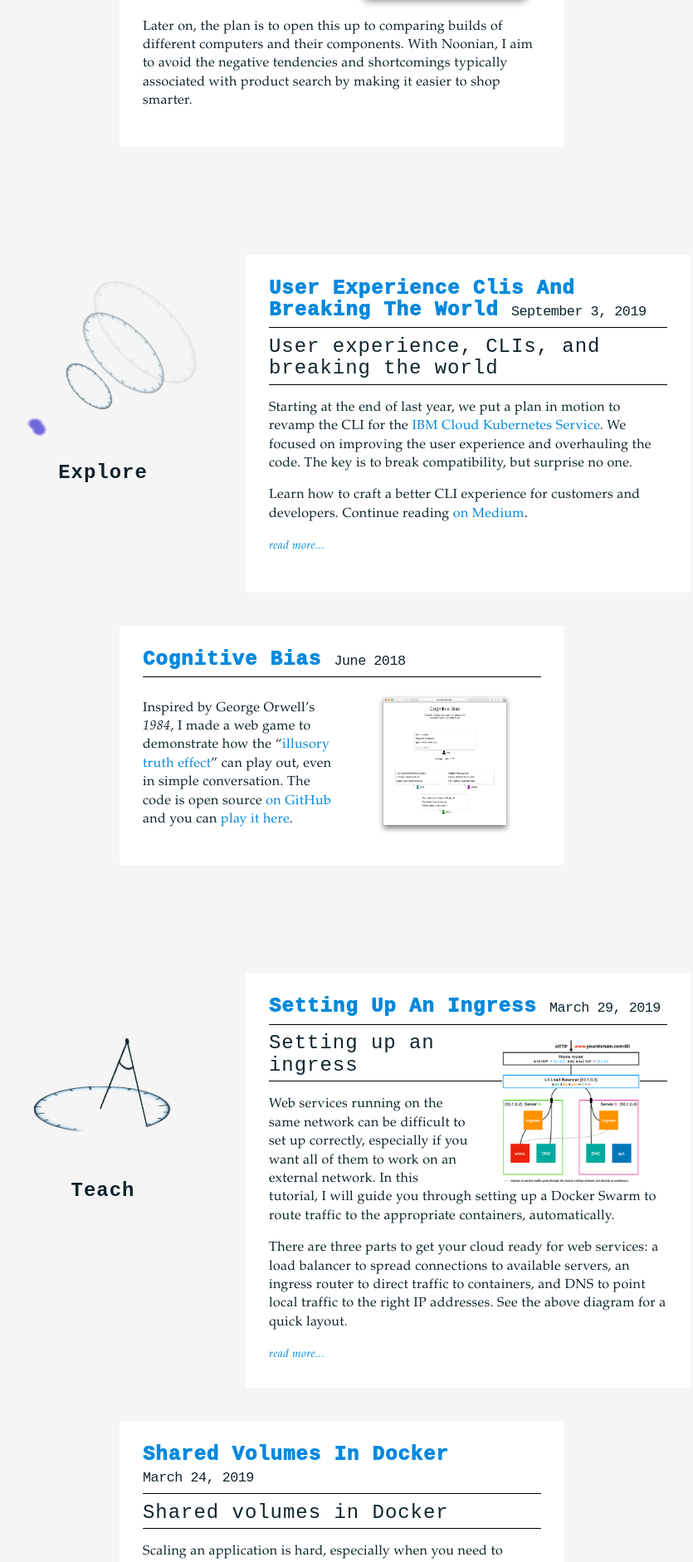
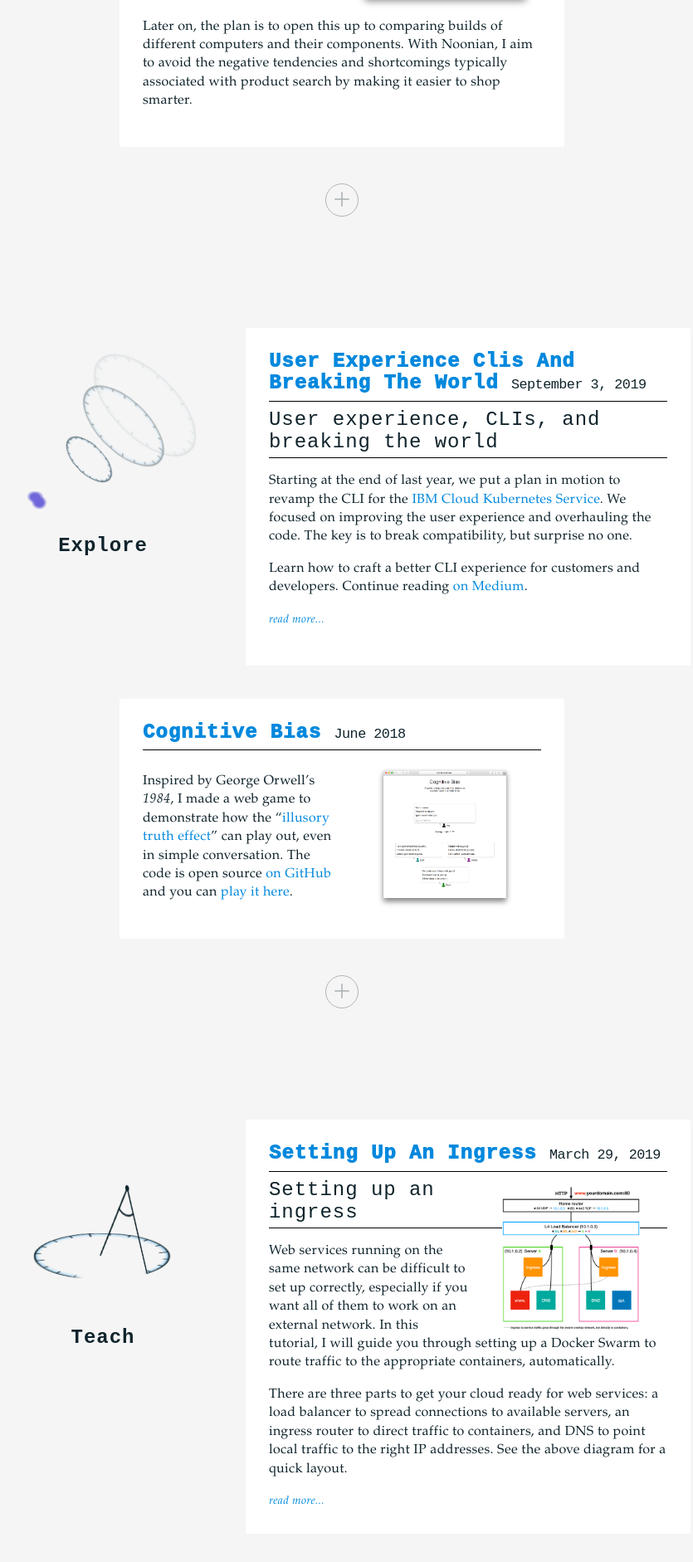
Before and after one commit to JohnStarich/johnstarich.github.io, a Jekyll site: the page built from index.html, in a window 1280 px wide. Shown: the part 1115-2997 px from the top of the page at 83% size, without its empty margins (228-1063 px from the left). Built offline with Jekyll 4.4.1, drawn with Linux system fonts in a browser that asks for light colours; comment, search, counter and statistics services are not loaded.

Commit message:
WIP: Template out each main page tag, add "more articles" button

```diff
--- a/_sass/base.scss
+++ b/_sass/base.scss
@@ -308,3 +308,29 @@ article {
     from { visibility: visible; }
     to   { visibility: hidden; }
 }
+
+.more-articles {
+    padding-top: 0;
+    width: 100%;
+
+    a {
+        margin: 1em auto;
+        display: block;
+        font-size: 1.5em;
+        text-decoration: none;
+        padding: 0.3em;
+        width:  1em;
+        height: 1em;
+        color: var(--text-color);
+        border: 1px solid var(--text-color);
+        border-radius: 100%;
+        line-height: 125%;
+        opacity: 0.3;
+        transition: opacity 0.2s;
+        background: none;
+
+        &:hover {
+            opacity: 1;
+        }
+    }
+}
--- a/index.html
+++ b/index.html
@@ -2,39 +2,24 @@
 layout: default
 image: /favicon.png
 ---
+{% assign post_limit = 2 %}
+{% assign tags = "hack explore teach" | split: " " %}
+{% for tag in tags %}
     <section>
         <header>
-        <div class="symbol">{% include hack.html %}</div>
-        <h2>Hack</h2>
+            <div class="symbol">{% include {{tag}}.html %}</div>
+            <h2>{{tag | capitalize}}</h2>
         </header>
-    {% assign tag_posts = site.posts | where: "tags", "hack" %}
+        {% assign tag_posts = site.posts | where: "tags", tag %}
         {% include sort.html posts=tag_posts %}
-    {% for post in sorted_posts limit:2 %}
+        {% for post in sorted_posts limit:post_limit %}
             {% include post-summary.html post=post %}
         {% endfor %}
+        {% if sorted_posts.size > post_limit %}
+            <div class="more-articles"><a aria-label="show more articles" href="{% link blog/index.html %}">&#xFF0B;</a></div>
+        {% endif %}
     </section>
-<section>
-    <header>
-        <div class="symbol">{% include explore.html %}</div>
-        <h2>Explore</h2>
-    </header>
-    {% assign tag_posts = site.posts | where: "tags", "explore" %}
-    {% include sort.html posts=tag_posts %}
-    {% for post in sorted_posts limit:2 %}
-        {% include post-summary.html post=post %}
 {% endfor %}
-</section>
-<section>
-    <header>
-        <div class="symbol">{% include teach.html %}</div>
-        <h2>Teach</h2>
-    </header>
-    {% assign tag_posts = site.posts | where: "tags", "teach" %}
-    {% include sort.html posts=tag_posts %}
-    {% for post in sorted_posts limit:2 %}
-        {% include post-summary.html post=post %}
-    {% endfor %}
-</section>
 
 <script>
 // optimize animations by pausing them off-screen
```
Lines whose indentation alone changed are shown as unchanged.
